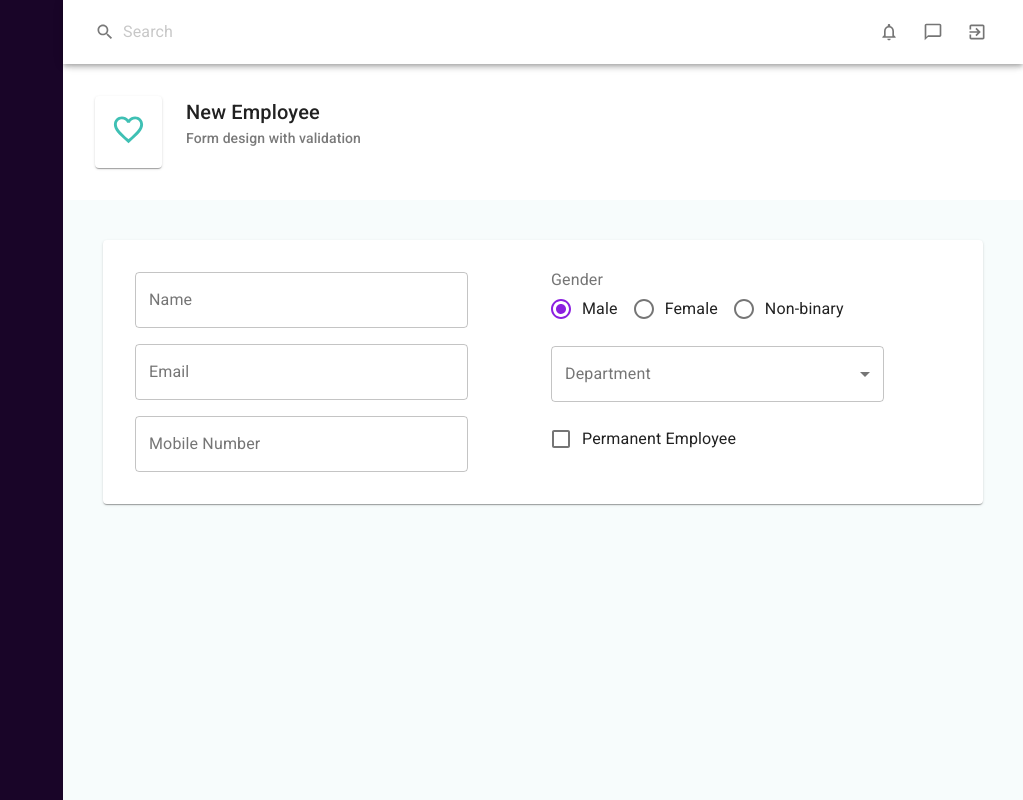
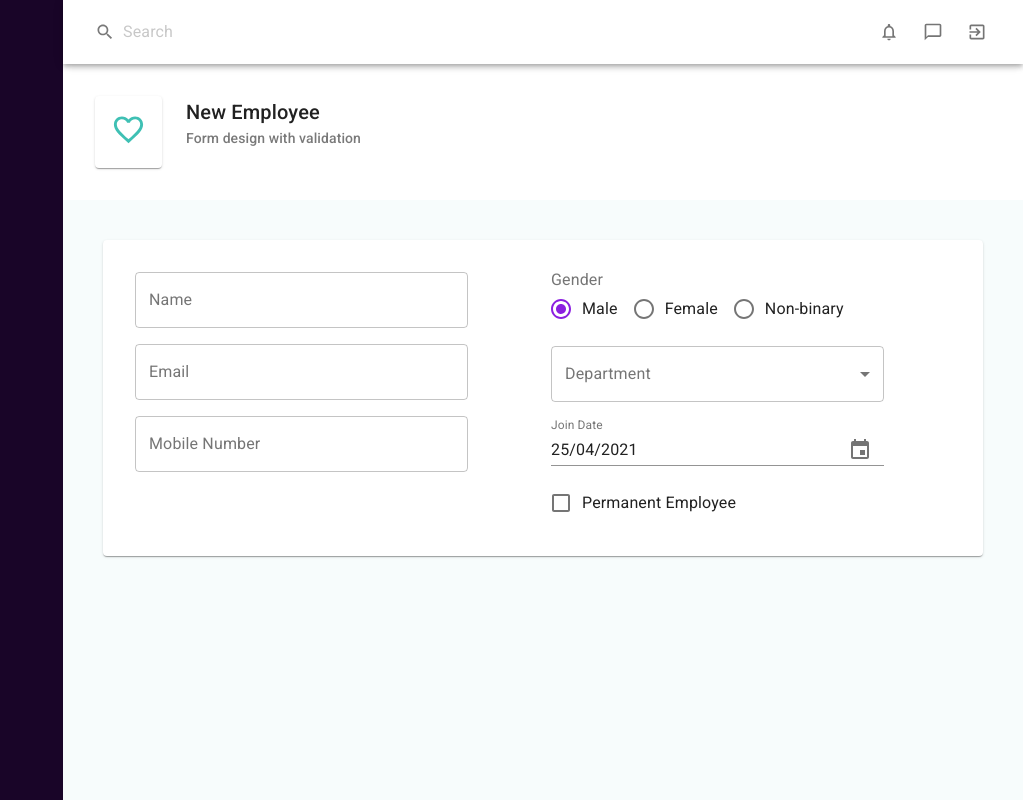
Before and after one commit to chinmaykunkikar/mui, a React (Create React App) app: page / in a window 1280 px wide. Shown: the whole page, without its empty margins (257-1280 px from the left). Built offline with nearby package versions, Linux system fonts and the light colour scheme.

Commit message:
mui: Add DatePicker component

```diff
--- a/package.json
+++ b/package.json
@@ -3,11 +3,14 @@
   "version": "0.1.0",
   "private": true,
   "dependencies": {
+    "@date-io/date-fns": "1.x",
     "@material-ui/core": "^4.11.3",
     "@material-ui/icons": "^4.11.2",
+    "@material-ui/pickers": "^3.3.10",
     "@testing-library/jest-dom": "^5.11.4",
     "@testing-library/react": "^11.1.0",
     "@testing-library/user-event": "^12.1.10",
+    "date-fns": "^2.21.1",
     "react": "^17.0.2",
     "react-dom": "^17.0.2",
     "react-scripts": "4.0.3",
--- a/src/component/controls/Controls.js
+++ b/src/component/controls/Controls.js
@@ -1,10 +1,12 @@
 import Checkbox from './Checkbox'
+import DatePicker from "./DatePicker";
 import TextInput from './TextInput'
 import Select from './Select'
 import RadioGroup from './RadioGroup'
 
 const Controls = {
   Checkbox,
+  DatePicker,
   RadioGroup,
   Select,
   TextInput,
--- /dev/null
+++ b/src/component/controls/DatePicker.js
@@ -0,0 +1,28 @@
+
+import DateFnsUtils from '@date-io/date-fns'
+import { KeyboardDatePicker, MuiPickersUtilsProvider } from '@material-ui/pickers'
+import React from 'react'
+
+function DatePicker(props) {
+  const toDefaultParams = (name, value) => ({
+    target: {
+      name,
+      value,
+    },
+  })
+
+  const { name, label, value, onChange } = props
+  return (
+      <MuiPickersUtilsProvider utils={DateFnsUtils}>
+          <KeyboardDatePicker
+            label={label}
+            format='dd/MM/yyyy'
+            name={name}
+            value={value}
+            onChange={date => onChange(toDefaultParams(name, date))}
+          />
+      </MuiPickersUtilsProvider>
+  )
+}
+
+export default DatePicker
--- a/src/pages/Employees/EmployeeForm.js
+++ b/src/pages/Employees/EmployeeForm.js
@@ -68,6 +68,12 @@ function EmployeeForm() {
             onChange={handleChange}
             options={departmentItems}
           />
+          <Controls.DatePicker
+            name='joinDate'
+            label='Join Date'
+            value={values.joinDate}
+            onChange={handleChange}
+          />
           <Controls.Checkbox
             name='isPermanent'
             label='Permanent Employee'
```
Also changed, not shown: 2 other files (tests, documents, lock files or other folders).
